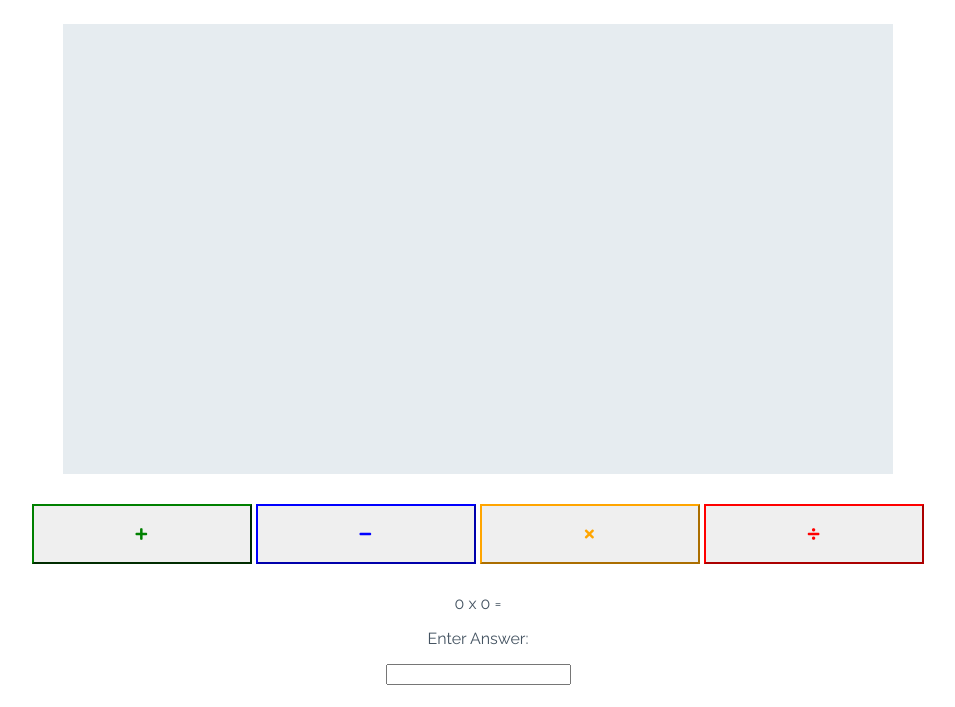
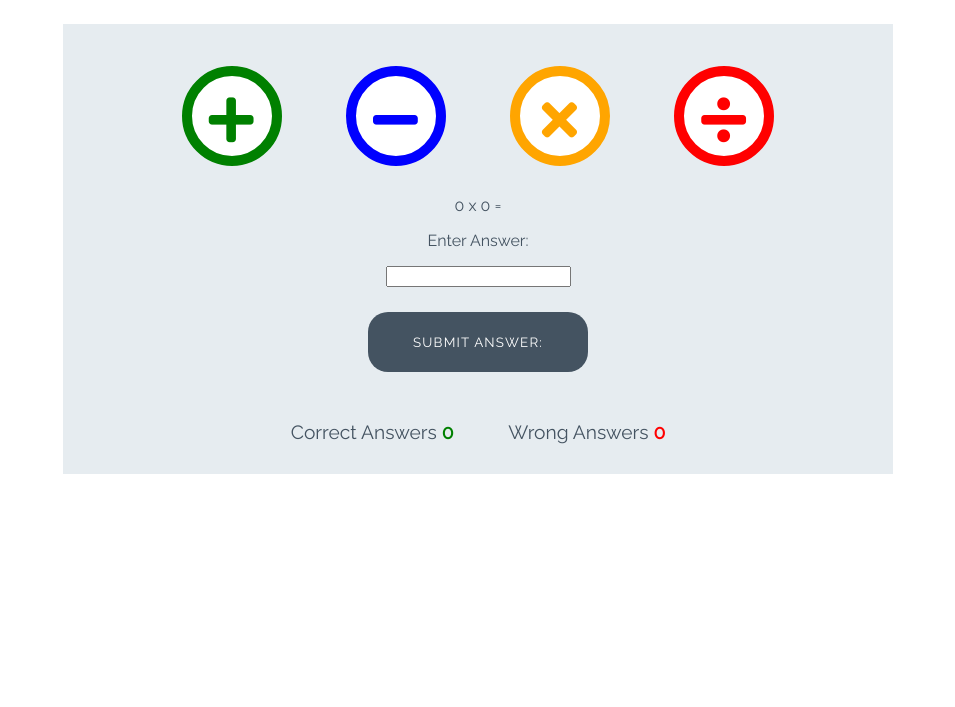
Before and after one commit to tyrelm1/Love-maths-project., a plain HTML site: page index.html in a window 1280 px wide. Shown: the part 79-786 px from the top of the page, without its empty margins (162-1117 px from the left). Drawn offline with Linux system fonts and the light colour scheme.

Commit message:
had to correct html for buttons for it to work

```diff
--- a/index.html
+++ b/index.html
@@ -17,30 +17,26 @@
         <img class="logo" src="assets/images/logo.png" alt="" logo>Love Maths
     </h1>
 
-    <div class="game-area"></div>
+    <div class="game-area">
         <div class="controls-area">
-        <button data-type="addition" class="btn btn -- btn btn--green">
+            <button class="btn btn--big btn--green">
                 <i class="fas fa-plus"></i>
             </button>
-
-        <button data-type="subtract" class="btn btn -- btn btn--blue">
+            <button class="btn btn--big btn--blue">
                 <i class="fas fa-minus"></i>
             </button>
-
-        <button data-type="multiply" class="btn btn -- btn btn--orange">
+            <button class="btn btn--big btn--orange">
                 <i class="fas fa-times"></i>
             </button>
-
-        <button data-type="division" class="btn btn -- btn btn--red">
+            <button class="btn btn--big btn--red">
                 <i class="fas fa-divide"></i>
             </button>
-
         </div>
 
-    <div class ="question area">
+        <div class="question area">
             <span id="operand1">0</span>
             <span id="operator">x</span>
-        <span id ="operand2">0</span>
+            <span id="operand2">0</span>
             <span>=</span>
             <p class="awnser-message">Enter Answer:</p>
             <input type="awnser=box" type="number">
```
Lines whose indentation alone changed are shown as unchanged.
